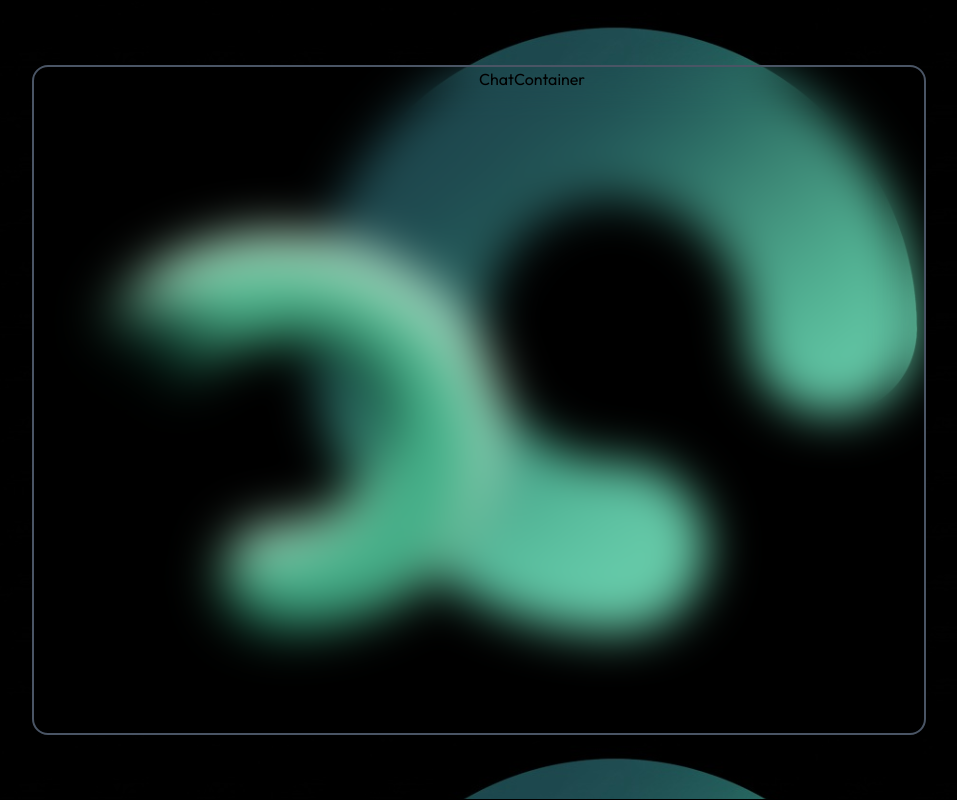
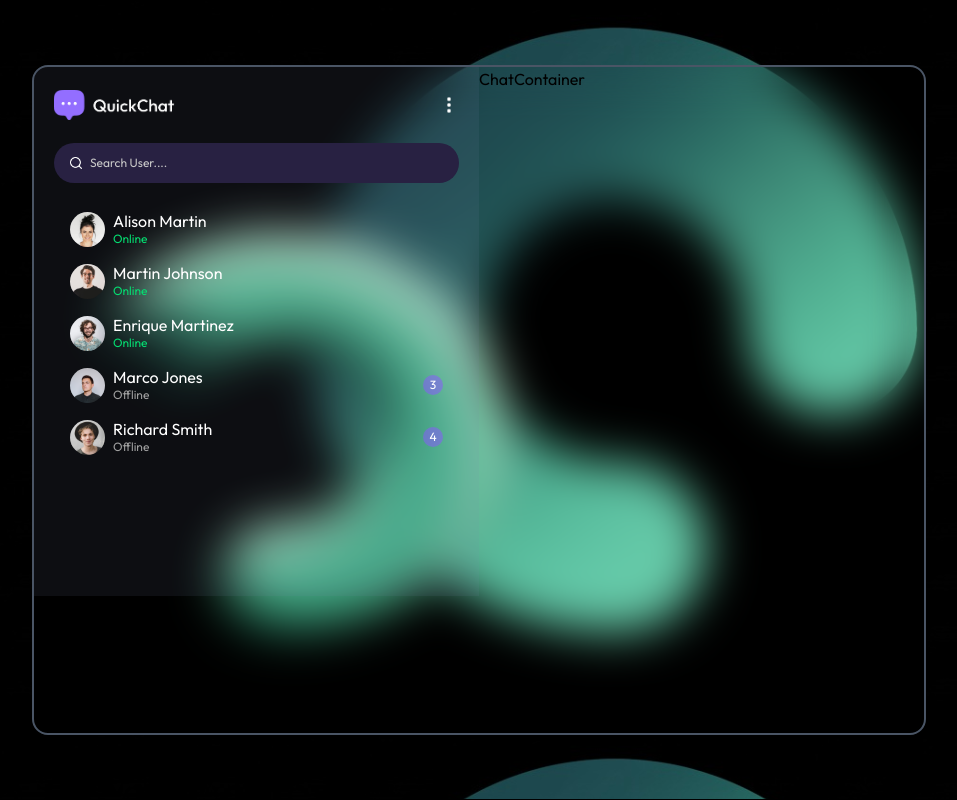
Before and after one commit to BhashithaSamarasinghe/LinkUp, a React (Vite) app in the folder client/: page / in a window 1280 px wide. Shown: the whole page, without its empty margins (161-1118 px from the left). Built offline with nearby package versions, Linux system fonts and the light colour scheme.

Commit message:
Creating SideBar component

```diff
--- a/client/src/components/SideBar.jsx
+++ b/client/src/components/SideBar.jsx
@@ -1,8 +1,52 @@
 import React from 'react'
+import assets, {userDummyData} from '../assets/assets'
+import { useNavigate } from 'react-router-dom'
 
-const SideBar = () => {
+
+const SideBar = ({selectedUser, setSelectedUser}) => {
+  const navigate = useNavigate();
+
   return (
-    <div>SideBar</div>
+    <div className={`bg-[#8185B2]/10 h-full p-5 rounded-r-x1 overflow-y-scroll text-white ${selectedUser ? "max-md: hidden" : ''} }`}>
+      <div className='pb-5'>
+        <div className='flex justify-between items-center'>
+          <img src={assets.logo} alt="logo" className='max-w-40'/>
+          <div className='relative py-2 group'>
+            <img src={assets.menu_icon} alt="Menu" className='max-h-5 cursor-pointer'/>
+            <div className='absolute top-full right-0 z-20 w-32 p-5 rounded-md bg-[#282142] border border-gray-600 text-gray-100 hidden group-hover:block'>
+              <p onClick={() => navigate(`/profile`)} className='cursor-pointer text-sm'>Edit Profile</p>
+              <hr className="my-2 border-t border-gray-500" />
+              <p className='cursor-pointer text-sm'>Logout</p>
+            </div>
+          </div>
+        </div>
+        <div className='bg-[#282142] rounded-full flex items-center gap-2 py-3 px-4 mt-5'>
+          <img src={assets.search_icon} alt="Search" className='w-3' />
+          <input type="text" className='bg-transparent border-none outline-none text-white text-xs placeholder-[#c8c8c8] flex-1' placeholder='Search User.... '/>
+        </div>
+      </div>
+      <div className='flex flex-col'>
+        {userDummyData.map((user, index) => (
+          <div onClick={()=> {setSelectedUser(user)}}
+          key={index}
+          className={`relative flex items-center gap-2 p-2 pl-4 rounded cursor-pointer max-sm:text-sm ${selectedUser?._id === user._id && 'bg-[#282142]/50'}`}>
+            <img src={user?.profilePic || assets.avatar_icon} alt='avatar' className='w-[35px] aspect-[1/1] rounded-full'/>
+            <div className='flex flex-col leading-5'>
+              <p>{user.fullName}</p>
+              {
+                index < 3
+                ? <span className='text-green-400 text-xs'> Online</span>
+                : <span className='text-neutral-400 text-xs'> Offline</span>
+              }
+            </div>
+            {index > 2 && <p className='absolute top-4 right-4 text-xs h-5 w-5 flex justify-center items-center rounded-full bg-violet-500/50'>
+            {index}</p>}
+          </div>
+        ))}
+
+      </div>
+    </div>
+
   )
 }
 
--- a/client/src/pages/HomePage.jsx
+++ b/client/src/pages/HomePage.jsx
@@ -10,10 +10,10 @@
   return (
     <div className='border w-full h-screen sm:px-[15%] sm:py-[5%]'>
         <div className={`backdrop-blur-xl border-2 border-gray-600 rounded-2xl overflow-hidden h-[100%] grid grid-cols-1 relative ${selectedUser ?
-'md: grid-cols-[1fr_1.5fr_1fr] xl:grid-cols-[1fr_2fr_1fr]' : 'md:grid-cols-2'}`}>
-            <SideBar />
-            <ChatContainer />
-            <RightSideBar />
+        'md: grid-cols-[1fr_1.5fr_1fr] xl:grid-cols-[1fr_2fr_1fr]' : 'md:grid-cols-2'}`}>
+            <SideBar selectedUser={selectedUser} setSelectedUser={setSelectedUser}/>
+            <ChatContainer selectedUser={selectedUser} setSelectedUser={setSelectedUser}/>
+            <RightSideBar selectedUser={selectedUser} setSelectedUser={setSelectedUser}/>
         </div>
     </div>
   )
```
